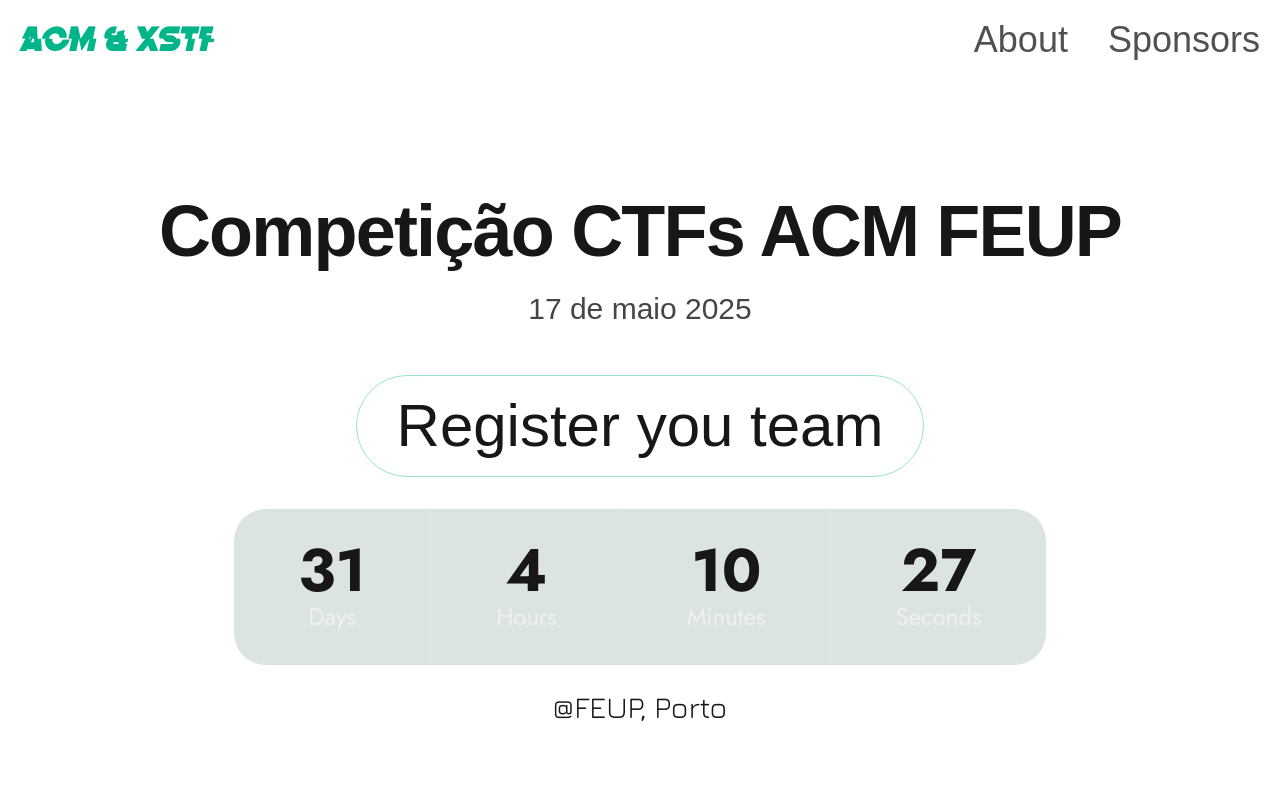
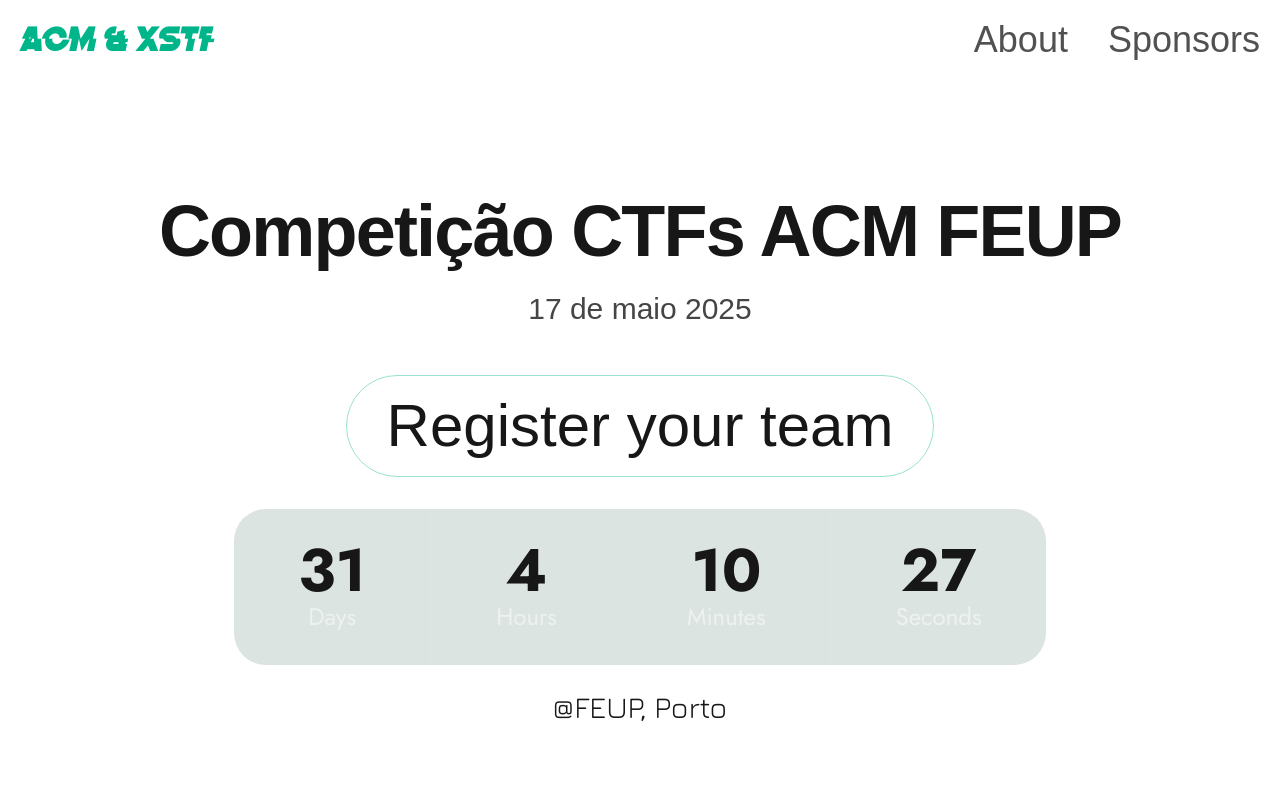
Before and after one commit to acmfeup/CTF-Website, a Next.js app: page / in a window 1280 px wide. Shown: the top 800 px of the page. Built offline with nearby package versions, Linux system fonts and the light colour scheme; a web font is replaced by a local one.

Commit message:
feat: button now has hover effect

```diff
--- a/src/app/globals.css
+++ b/src/app/globals.css
@@ -33,18 +33,33 @@
 @layer utilities {
   @keyframes glow {
     0%,
-    20%,
+    30%,
     100% {
       box-shadow: 0 0 0px var(--color-main-green);
     }
 
-    10% {
+    15% {
       box-shadow: 0 0 20px var(--color-main-green);
     }
   }
 
+  .hover-fill {
+    background-size: 200% 100%;
+    transition: background 0.5s ease-in-out;
+  }
+
   .animate-glow {
-    animation: glow 9s ease-in-out infinite;
+    animation: glow 7s ease-in-out infinite;
+  }
+
+  @keyframes fill-left-to-right {
+    0% {
+      background-position: 100% 0;
+    }
+
+    100% {
+      background-position: 0 0;
+    }
   }
 
   @keyframes blob {
--- a/src/components/RegisterButton.tsx
+++ b/src/components/RegisterButton.tsx
@@ -7,8 +7,8 @@
 
 export default function RegisterButton() {
   return (
-    <a className="rounded-full border border-solid border-main-green/40 bg-transparent backdrop-blur-sm px-10 py-5 animate-glow cursor-pointer">
-      <p className={`text-6xl ${Jersey.className}`}>Register you team</p>
+    <a className="rounded-full border border-solid border-main-green/40 bg-transparent backdrop-blur-sm px-10 py-5 animate-glow cursor-pointer hover:bg-main-green/40 hover:text-white hover-fill">
+      <p className={`text-6xl ${Jersey.className}`}>Register your team</p>
     </a>
   );
 }
```
